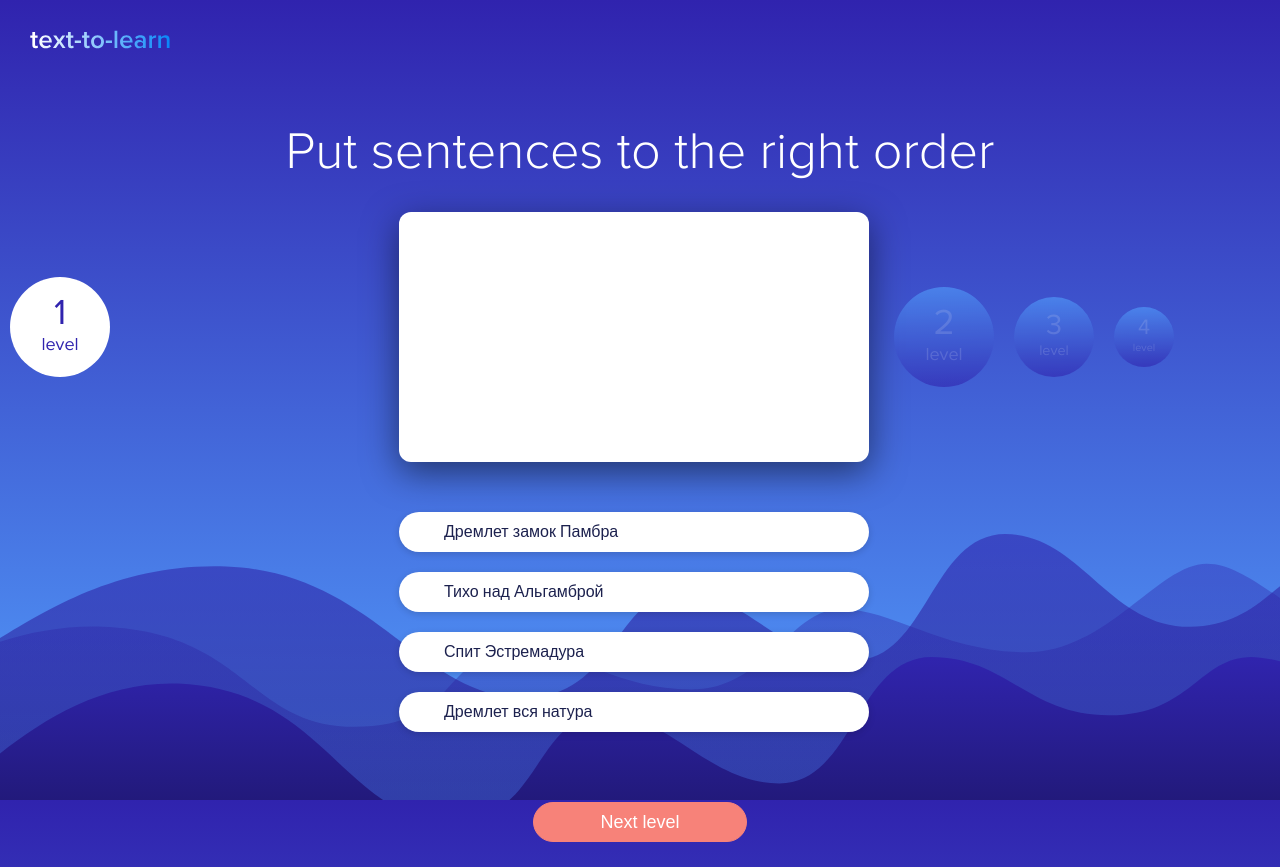
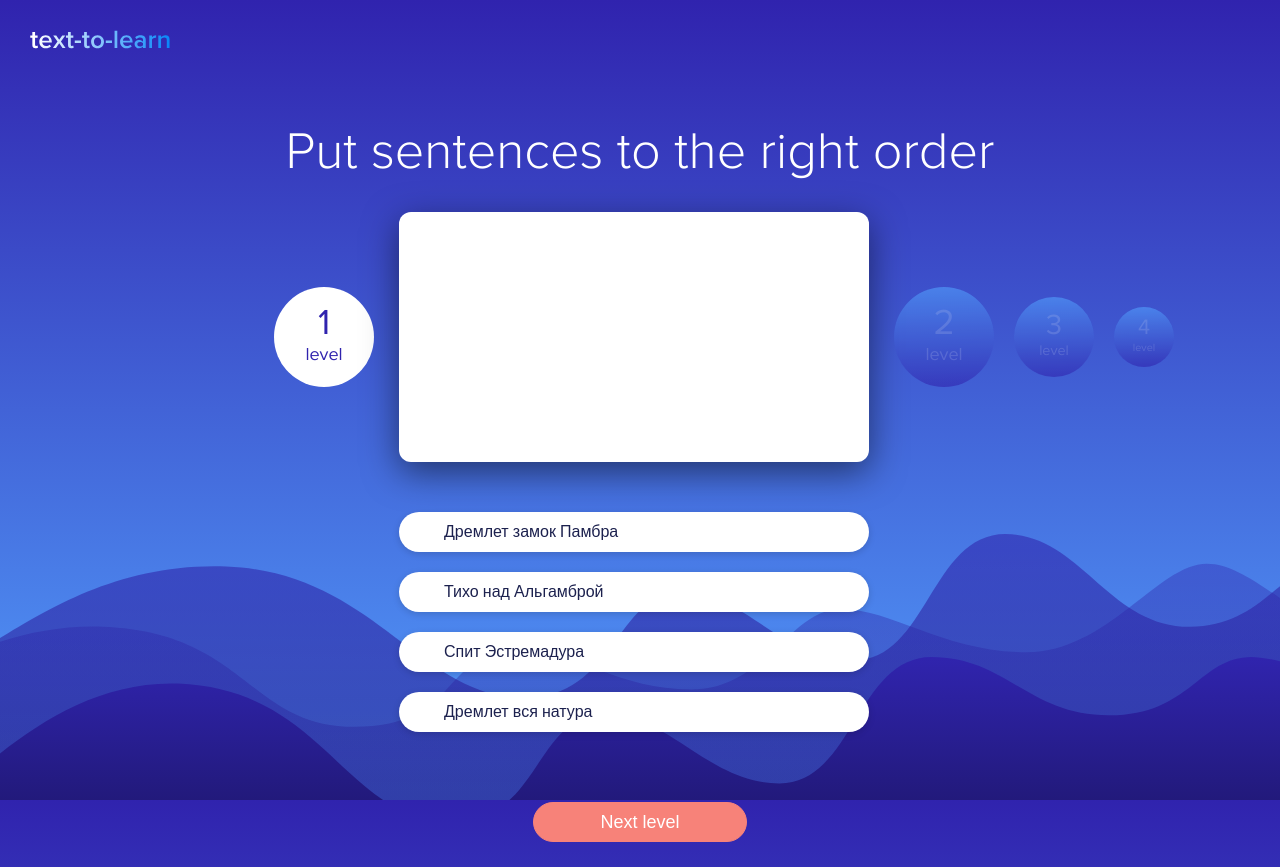
Before and after one commit to elcodabra/text-to-learn, an Angular app: page /level/1 in a window 1280 px wide. Built offline with nearby package versions, Linux system fonts and the light colour scheme.

Commit message:
Пофиксил цены

```diff
--- a/src/app/level/level.component.html
+++ b/src/app/level/level.component.html
@@ -5,7 +5,7 @@
 <div class="levels" *ngIf="level">
 
 	<div class="levels-complete">
-		<div class="levels__item-wrap" *ngFor="let item of levels" [hidden]="item.id > level.id || item.id == 0">
+		<div class="levels__item-wrap" *ngFor="let item of levels | reverse" [hidden]="item.id > level.id || item.id == 0">
 			<a class="levels__item"
 					[ngStyle]="{'font-size':10-2*(level.id-item.id)+'px','width':10-2*(level.id-item.id)+'rem','height':10-2*(level.id-item.id)+'rem'}">
 				<div class="levels__item-flex">
--- a/src/app/level/level.component.scss
+++ b/src/app/level/level.component.scss
@@ -75,6 +75,10 @@
 	height: 12rem;
 }
 
+.levels-complete .levels__item-wrap {
+	float: right;
+}
+
 .levels__item-wrap:before {
 	content: '';
 	display: inline-block;
@@ -83,16 +87,9 @@
 	width: 0;
 }
 
-.levels__item-wrap .levels__item {
-	float: none;
-	margin: 0;
+.levels__item {
 	display: inline-block;
-	vertical-align: middle
-}
-
-.levels__item {
-	float:left;
-	margin: 0 1rem;
+	vertical-align: middle;
 	background: linear-gradient(358.08deg, #3023AE 0%, #53A0FD 100%, #B4EC51 100%);
 	border-radius: 50%;
 	color: #ffffff;
@@ -101,10 +98,6 @@
 	opacity: .63;
 	text-align: center;
 	text-decoration: none;
-}
-
-.levels-complete .levels__item {
-	float: right;
 }
 
 .levels__item-flex {
```
Lines whose indentation alone changed are shown as unchanged.
